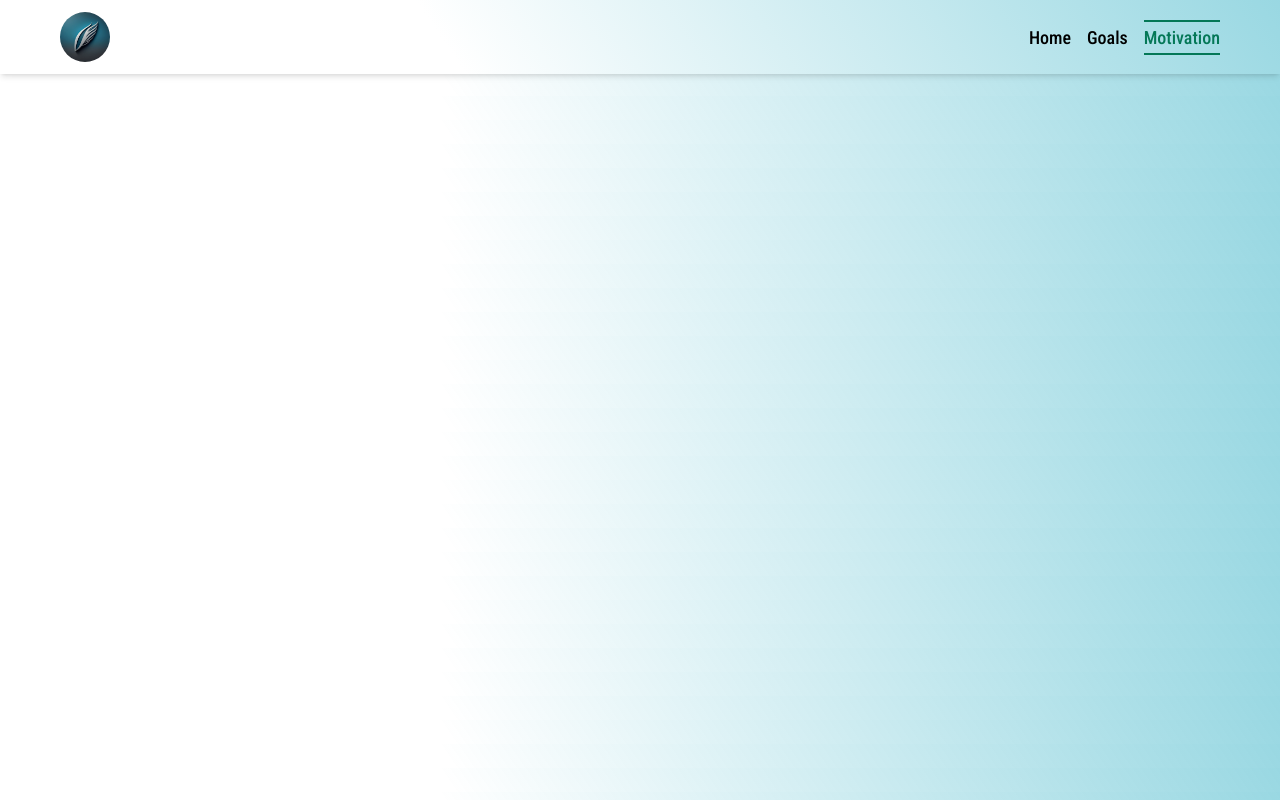
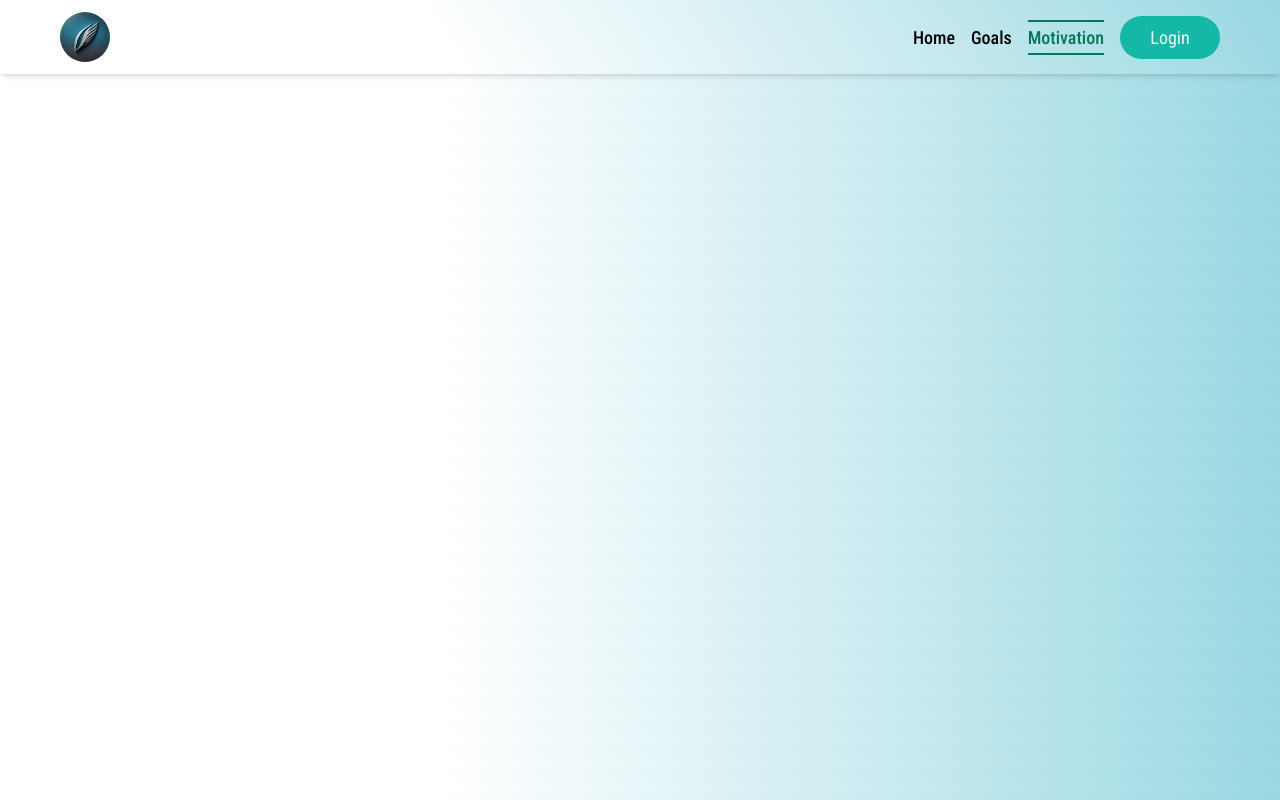
Before and after one commit to 8lad/goal-reacher_frontend, a Next.js app: page /motivation in a window 1280 px wide. Built offline with nearby package versions, Linux system fonts and the light colour scheme.

Commit message:
feature/header: Added action button component

```diff
--- a/src/components/shared/ActionButton/ActionButton.tsx
+++ b/src/components/shared/ActionButton/ActionButton.tsx
@@ -1,17 +1,30 @@
 import { ButtonType } from '@/types/generalTypes';
 import classNames from 'classnames';
+import { BUTTON_STYLES } from './ActionButton.utils';
 
 interface ActionButtonProps {
   text: string;
   buttonType: ButtonType;
+  onClick: VoidFunction;
   className?: string;
-  onClick: VoidFunction;
+  icon?: React.ReactSVGElement;
+  isDisabled?: boolean;
 }
 
-export const ActionButton: React.FC<ActionButtonProps> = ({ text, className, onClick }) => {
+export const ActionButton: React.FC<ActionButtonProps> = ({
+  text,
+  buttonType,
+  className,
+  onClick,
+  icon,
+  isDisabled,
+}) => {
+  const buttonClasses = classNames(className, BUTTON_STYLES.base, BUTTON_STYLES[buttonType]);
+
   return (
-    <button className={classNames(className)} onClick={onClick}>
-      {text}
+    <button className={buttonClasses} onClick={onClick} disabled={isDisabled}>
+      {icon && icon}
+      <span>{text}</span>
     </button>
   );
 };
--- /dev/null
+++ b/src/components/shared/ActionButton/ActionButton.utils.ts
@@ -0,0 +1,6 @@
+export const BUTTON_STYLES = {
+  base: 'flex items-center justify-center gap-2 py-2 px-3 rounded-full min-w-[100px] font-normal leading-[1.5] text-rose-50 text-[18px] transition-all duration-300 relative overflow-hidden disabled:cursor-not-allowed enabled:hover:shadow-slate enabled:hover:shadow-lg disabled:opacity-75',
+  primary: 'bg-blue-500 enabled:hover:bg-blue-600',
+  secondary: 'bg-teal-500 enabled:hover:bg-teal-600',
+  danger: 'bg-red-500 enabled:hover:bg-red-600',
+};
--- a/src/components/shared/Navigation/Navigation.tsx
+++ b/src/components/shared/Navigation/Navigation.tsx
@@ -5,6 +5,7 @@ import classNames from 'classnames';
 import { naviationLinks } from '@/constants/generalConstants';
 import { NavigationLink } from '../NavigationLink/NavigationLink';
 import { usePathname } from 'next/navigation';
+import { ActionButton } from '../ActionButton/ActionButton';
 
 interface NavigationProps {
   className?: string;
@@ -15,10 +16,13 @@ export const Navigation: React.FC<NavigationProps> = ({ className }) => {
 
   return (
     <nav className={classNames(className)}>
-      <ul className="flex gap-4" aria-label="Navigation links list">
+      <ul className="flex gap-4 items-center" aria-label="Navigation links list">
         {naviationLinks.map((link) => (
           <NavigationLink key={link.path} isActive={path === link.path} {...link} />
         ))}
+        <li>
+          <ActionButton text="Login" onClick={() => console.log('Test')} buttonType="secondary" />
+        </li>
       </ul>
     </nav>
   );
```
